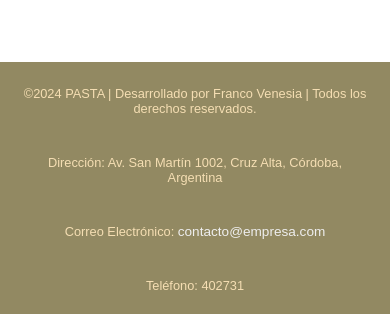
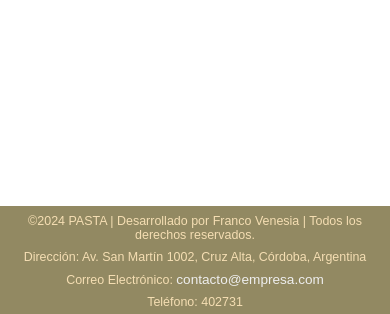
Before and after one commit to Franco-Monti-Venesia/E-commerce-Gerardino-Pastas, a React (Vite) app: page / in a window 390 px wide. Shown: the part 527-841 px from the top of the page. Built offline with nearby package versions, Linux system fonts and the light colour scheme; no server answers; the database is empty.

Commit message:
Sexto Commit

```diff
--- a/src/components/Footer/Footer.css
+++ b/src/components/Footer/Footer.css
@@ -29,8 +29,8 @@
     }
 
     .footer__parrafo {
-        font-size: 0.8rem;
-        padding: 4%;
+        font-size: 0.78rem;
+        padding: 0% 1%;
     }
 
     .footer__correo {
```
